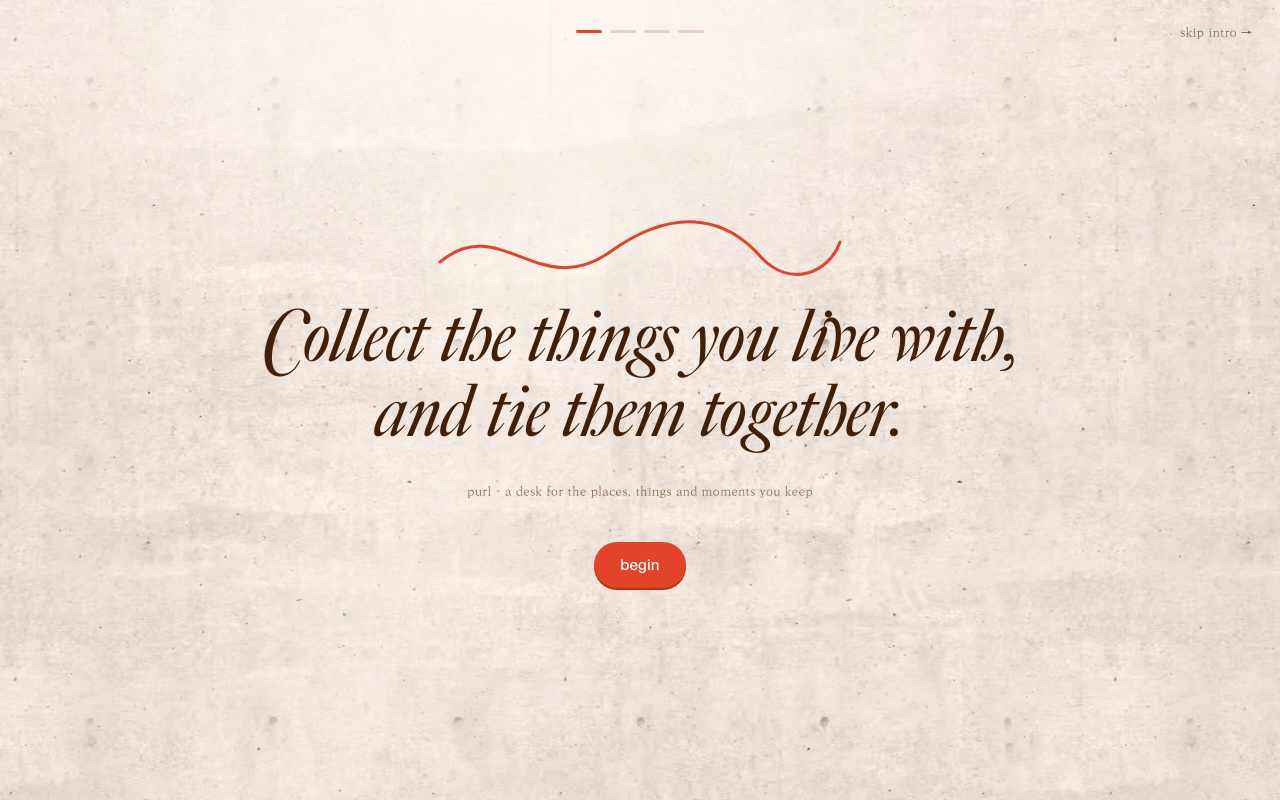
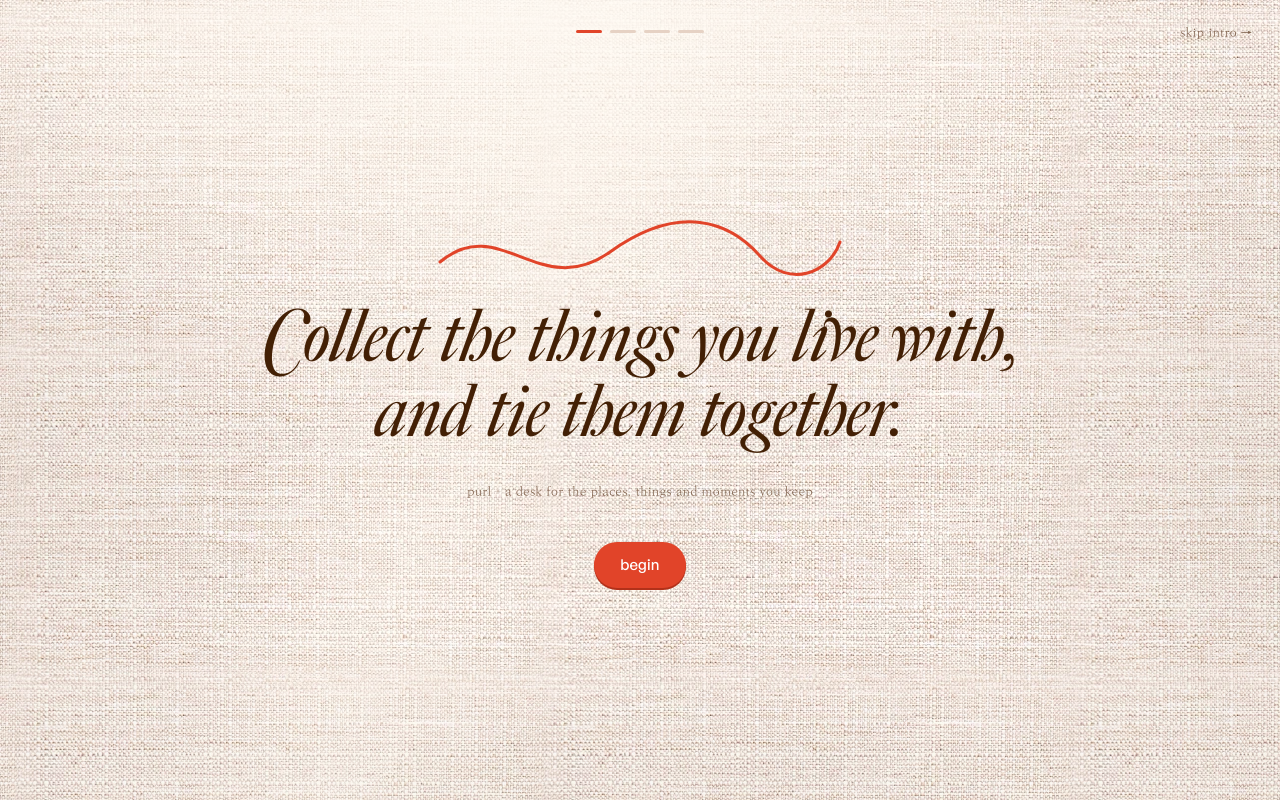
Before and after one commit to chlcheuk-boop/svsd-competition, a React (Vite) app: page /#/welcome in a window 1280 px wide. Built offline with nearby package versions, Linux system fonts and the light colour scheme.

Commit message:
Linen background at the dark cream
The supplied linen texture, its lighting flattened and its weave and
color flecks kept, centred on #efe2da and feathered into a seamless
527x329 tile. Earlier textures stay in /brand.

Co-Authored-By: Claude Opus 5.5 <noreply@anthropic.com>

```diff
--- a/src/styles/global.css
+++ b/src/styles/global.css
@@ -11,9 +11,8 @@ body,
   margin: 0;
 }
 
-/* the wall: concrete with paper grain over it, both warmed to the same cream
-   (/brand/wall.webp and /brand/paper.webp keep the single textures), under a soft light from above.
-   It stays put behind everything; the cards and pages never catch the light. */
+/* the wall: woven linen, centred on the dark cream (/brand/wall-paper.webp, wall.webp and paper.webp keep the
+   earlier textures), under a soft light from above. It stays put behind everything. */
 body {
   background-color: #efe2da;
   background-image:
@@ -22,8 +21,8 @@ body {
     radial-gradient(ellipse 140% 80% at 50% 125%, rgba(67, 32, 5, 0.07), rgba(67, 32, 5, 0) 62%),
     radial-gradient(ellipse 50% 90% at -8% 60%, rgba(67, 32, 5, 0.05), rgba(67, 32, 5, 0) 70%),
     radial-gradient(ellipse 50% 90% at 108% 60%, rgba(67, 32, 5, 0.06), rgba(67, 32, 5, 0) 70%),
-    url('/brand/wall-paper.webp');
-  background-size: 100% 100%, 100% 100%, 100% 100%, 100% 100%, 100% 100%, 1100px auto;
+    url('/brand/linen.webp');
+  background-size: 100% 100%, 100% 100%, 100% 100%, 100% 100%, 100% 100%, 527px 329px;
   background-attachment: fixed;
   color: var(--ink);
   font-family: var(--sans);
```
Also changed, not shown: public/brand/linen.webp (added).
